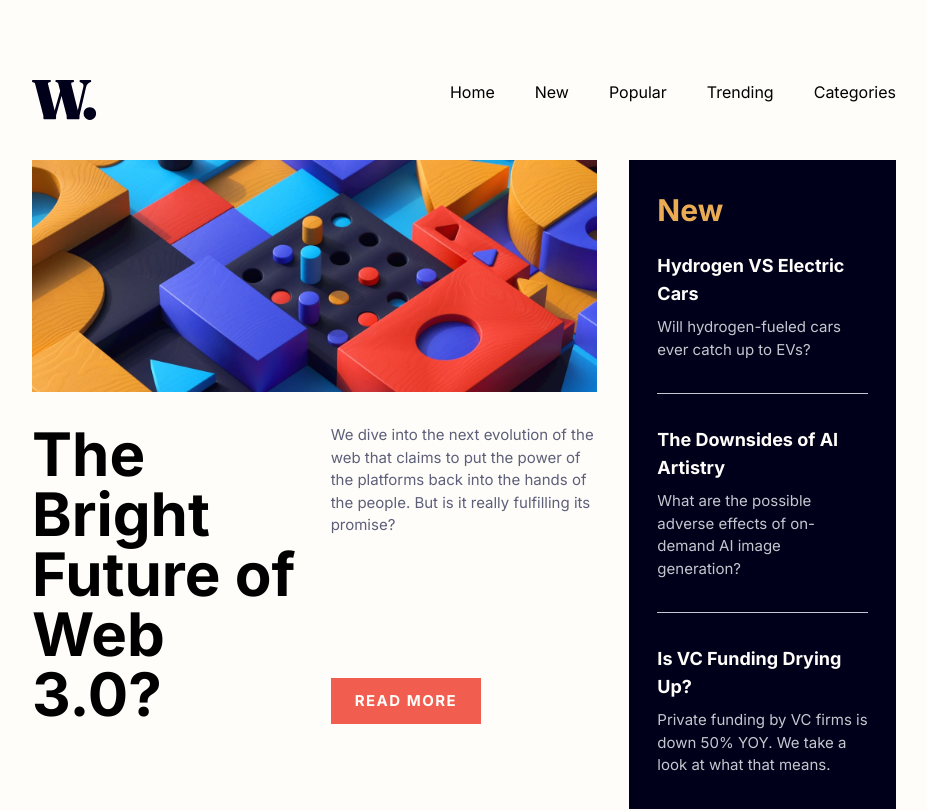
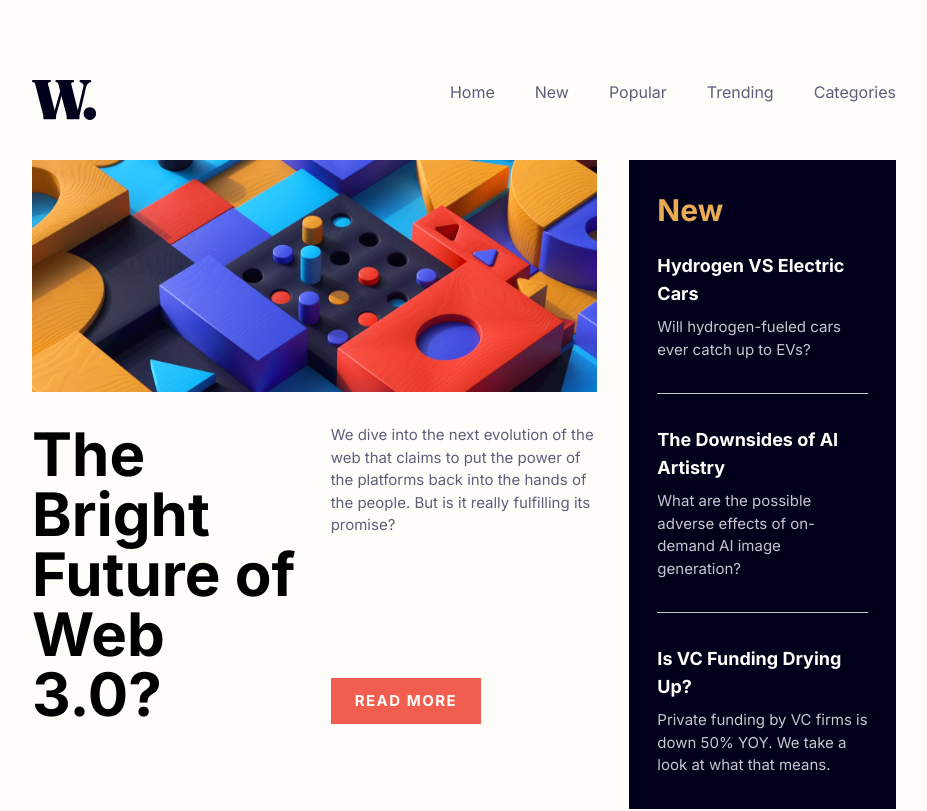
Before and after one commit to antonsarg/fe-news-homepage, a React (Vite) app: page / in a window 1280 px wide. Shown: the top 811 px of the page, without its empty margins (176-1103 px from the left). Built offline with nearby package versions, Linux system fonts and the light colour scheme.

Commit message:
feat: Update nav styles

```diff
--- a/src/App.jsx
+++ b/src/App.jsx
@@ -62,7 +62,7 @@
             <img src={menuOpen ? iconMenuClose : iconMenu} alt="Menu Control" />
           </button>
           <div className={"fixed left-0 top-0 w-full h-full bg-neutral-very-dark-blue/40 opacity-0 pointer-events-none transition-opacity "  + (menuOpen && "opacity-100") }></div>
-          <div className={"fixed right-0 top-0 w-3/4 h-screen px-6 py-40 bg-neutral-off-white flex flex-col gap-7 transition-transform duration-500 md:static md:flex-row md:h-auto md:w-auto md:px-0 md:py-0 md:gap-10 " + (menuOpen ? "translate-x-0" : "translate-x-full md:translate-x-0") }>
+          <div className={"fixed right-0 top-0 w-3/4 h-screen px-6 py-40 flex flex-col gap-7 text-neutral-dark-grayish-blue bg-neutral-off-white transition-transform duration-500 md:static md:flex-row md:h-auto md:w-auto md:px-0 md:py-0 md:gap-10 " + (menuOpen ? "translate-x-0" : "translate-x-full md:translate-x-0") }>
             <a href="/home" className="hover:text-primary-soft-red">
               Home
             </a>
```
